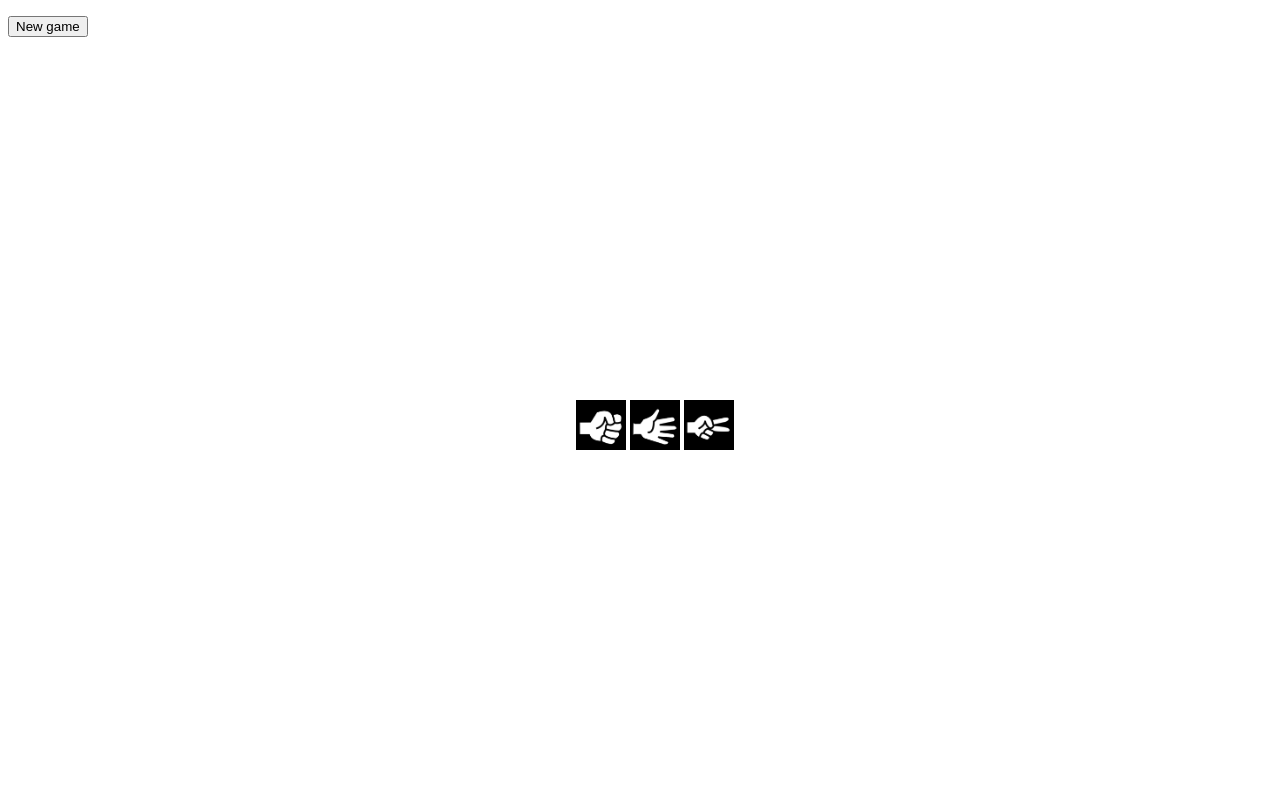
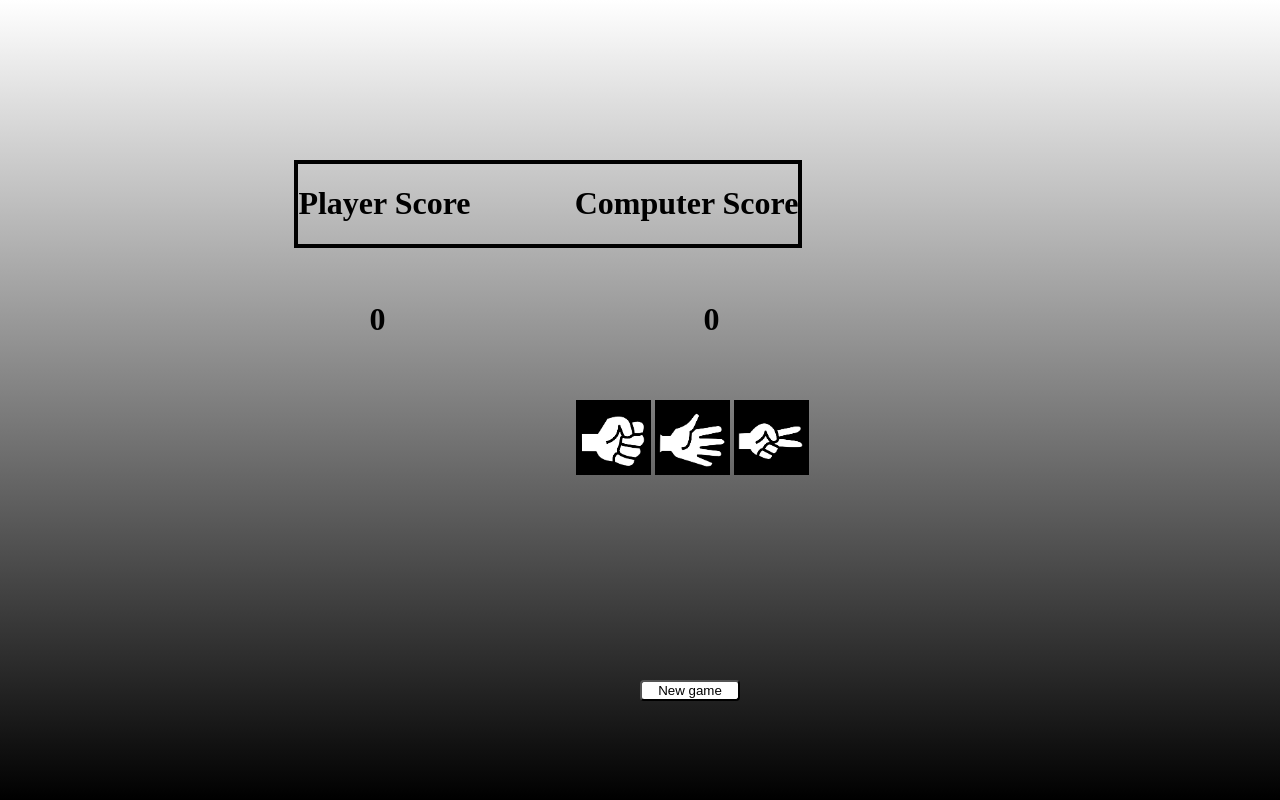
Before and after one commit to lwatson2/Rock, a plain HTML site: page final-index.html in a window 1280 px wide. Drawn offline with Linux system fonts and the light colour scheme.

Commit message:
Added css styles and put images into folder

```diff
--- a/final-index.html
+++ b/final-index.html
@@ -11,19 +11,39 @@
 <div id='container'>
 <div id="buttons">
 
-<input type="image"  id="rock" src='rock.png'
- height="50px" width="50px" 	>
-<input type="image" id="paper" src="paper.png" height="50px" width="50px">
-<input type="image"  id="scissors" src="scissors.png" height="50px" width="50px" >
+<input type="image"  id="rock" src='./images/rock.png'
+ height="75px" width="75px" 	>
+<input type="image" id="paper" src="./images/paper.png" height="75px" width="75px">
+<input type="image"  id="scissors" src="./images/scissors.png" height="75px" width="75px" >
 </div>
 <div id="p-text">
-	<p id="results"></p>
+	<h2 id="results"></h2>
 	</div>
+
 <div id="score1">
-	<p id="score"></p>
-	<p id="final"></p>
+		<div id="playerScore">
+		<h1 id="pScore1">Player Score</h1>
+
 	</div>
+		<div id="compScore">
+	<h1 id="cScore1">Computer Score</h1>
+	</div>
+	</div>
+	<div id="numScore">
+		<div id="playNum">
+		    <h1 id="playerNum"></h1>
+		 </div>
+		 <div id="computerNum">
+		    <h1 id="compNum"></h1>
+		 </div>
+	</div>
+<div id="final1">
+	<h2 id="final"></h2>
+	</div>
+	<div id="newGamebtn">
 	<button class="newGame" id="newGame">New game</button>
+	</div>
+
 </div>
 </div>
 
--- a/index.css
+++ b/index.css
@@ -5,6 +5,62 @@
 }
 #p-text{
 	position: absolute;
-	top: 30%;
-	left: 45%;
+	padding-left: 100px;
+	left: 23%;
+	top: 5%;
+
 }
+#score1{
+	position: absolute;
+	display: block;
+	top: 20%;
+	left: 23%;
+	border: 4px solid black;
+	overflow: hidden;
+	width: 500px;
+}
+#playerScore{
+	float: left;
+}
+
+#compScore{
+	float: right;
+}
+#numScore{
+	position: absolute;
+	display: block;
+	top: 35%;
+	left: 23%;
+	overflow: hidden;
+	width: 500px;
+}
+#playerNum{
+	float: left;
+	padding-left: 75px;
+}
+#computerNum{
+	float: right;
+	padding-right: 75px;
+}
+.newGame{
+	background: white;
+	border-radius: 4px;
+	width: 100px;
+
+	}
+body{
+	background: linear-gradient(white, black)
+}
+html{
+	height: 100%;
+}
+#newGamebtn{
+	position: absolute;
+	top: 85%;
+	left: 50%
+}
+#final1{
+	position: absolute;
+	top: 65%;
+	left: 35%;
+	width: 450px;
--- a/rps.js
+++ b/rps.js
@@ -14,8 +14,12 @@
 			paper.addEventListener('click', result)
 			scissors.addEventListener('click',result)
 			newGame.addEventListener('click', () => resetGame())
+			pscore1 =   pScore
+					document.getElementById('playerNum').innerHTML= pscore1
+			cscore1 =   cScore
+					document.getElementById('compNum').innerHTML= cscore1
 
-				function getRandomInt(min, max) {
+								function getRandomInt(min, max) {
 				  return Math.floor(Math.random() * (max - min + 1)) + min;
 				}
 
@@ -54,17 +58,19 @@
 					results = "Its a draw! You both chose " + playerSelection
 					document.getElementById('results').innerHTML = results
 				}
-					score = "Player has " + pScore + "Computer has " + cScore
-					document.getElementById('score').innerHTML=score
+					pscore1 =   pScore
+					document.getElementById('playerNum').innerHTML= pscore1
+					cscore1 =   cScore
+					document.getElementById('compNum').innerHTML= cscore1
 
 				let final = document.getElementById("final")
 				if(pScore === 5){
-					final.innerHTML = "You won"
+					final.innerHTML = "Congratulations! You defeated the computer!"
 					document.getElementById('newGame').style.visibility = 'visible';
 				}
 
 				if(cScore === 5){
-					final.innerHTML = "You lost"
+					final.innerHTML = "Oh no! The computer defeated you! Better luck next time"
 					document.getElementById('newGame').style.visibility = 'visible';
 				}
 
@@ -73,5 +79,5 @@
 				function resetGame(){
 					pScore = 0
 					cScore = 0
-					document.getElementById('newGame').style.visibility = 'hidden';
+
 				}
```
Also changed, not shown: images/paper.png (renamed from paper.png), images/rock.png (renamed from rock.png), images/scissors.png (renamed from scissors.png).
